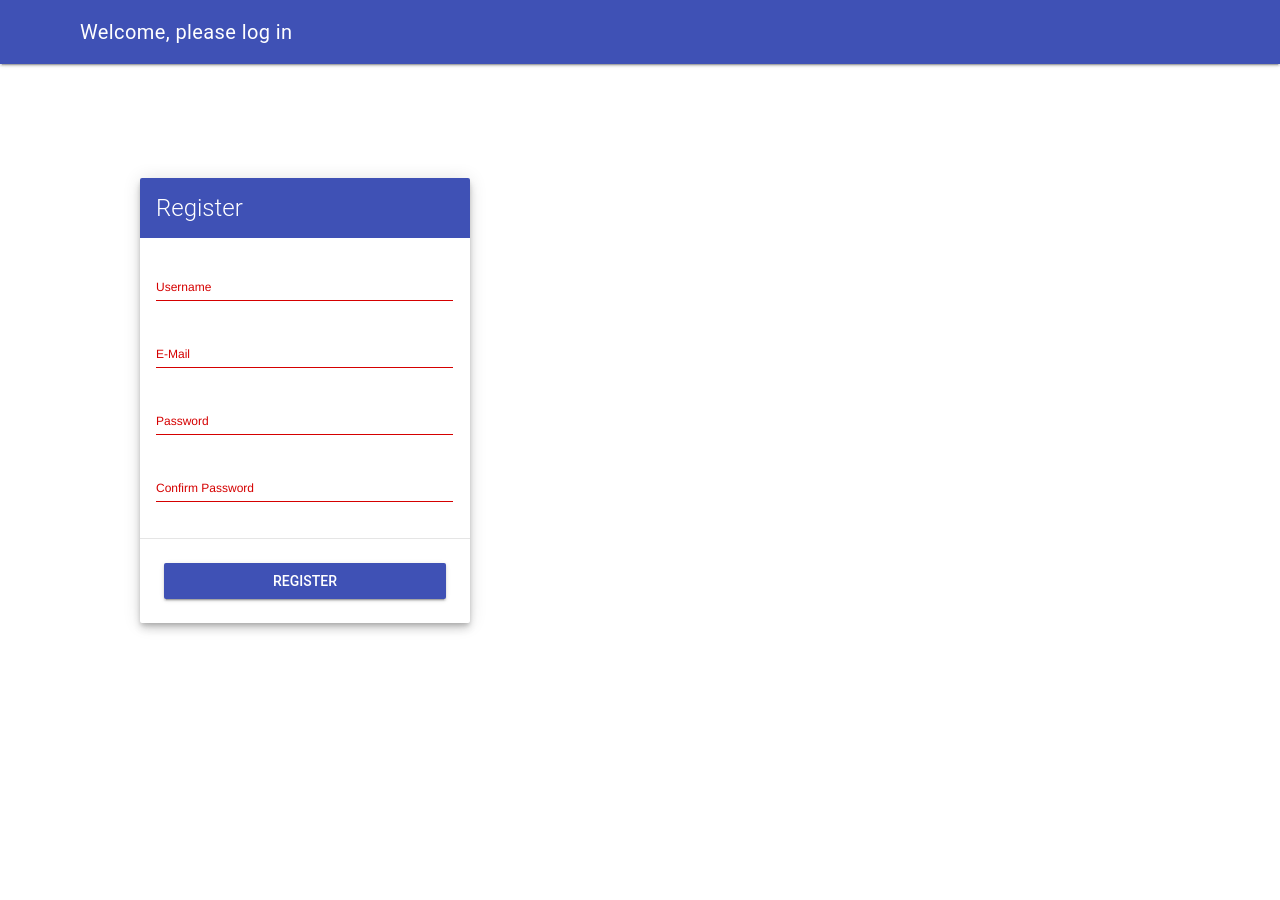
After one commit to MeffoX/chat-app-django, a Django app: page /register/ in a window 1280 px wide. The commit adds this page. Run offline with Django 5.2, Linux system fonts and the light colour scheme.

Commit message:
add register and login form

```diff
--- /dev/null
+++ b/first_django_app/chat/templates/auth/register.html
@@ -0,0 +1,74 @@
+{% extends "base.html" %}
+{% block content %}
+
+<div class="mdl-layout mdl-js-layout">
+    <section class="container">
+        <div id="cube" class="show-front">
+            <figure class="front">
+                <div class="mdl-card mdl-shadow--6dp">
+                    <div class="mdl-card__title mdl-color--primary mdl-color-text--white relative">
+                        <h2 class="mdl-card__title-text">Register</h2>
+                    </div>
+
+                    <!-- Beginn des Registrierungsformulars -->
+                    <form method="POST" action="/register/" onsubmit="return validatePassword();">
+                        {% csrf_token %}
+                        <div class="mdl-card__supporting-text">
+                            <div class="mdl-textfield mdl-js-textfield mdl-textfield--floating-label">
+                                <input class="mdl-textfield__input" type="text" name="username" id="username" required/>
+                                <label class="mdl-textfield__label" for="username">Username</label>
+                            </div>
+                            <div class="mdl-textfield mdl-js-textfield mdl-textfield--floating-label">
+                                <input class="mdl-textfield__input" type="email" name="email" id="email" required/>
+                                <label class="mdl-textfield__label" for="email">E-Mail</label>
+                            </div>
+                            <div class="mdl-textfield mdl-js-textfield mdl-textfield--floating-label" id="password_div">
+                                <input class="mdl-textfield__input" type="password" name="password" id="password" required/>
+                                <label class="mdl-textfield__label" for="password">Password</label>
+                            </div>
+                            <div class="mdl-textfield mdl-js-textfield mdl-textfield--floating-label" id="confirm_password_div">
+                                <input class="mdl-textfield__input" type="password" name="confirm_password" id="confirm_password" required/>
+                                <label class="mdl-textfield__label" for="confirm_password">Confirm Password</label>
+                                <span class="mdl-textfield__error" id="password_error">Invalid password</span>
+                            </div>
+                        </div>
+
+                        <div class="mdl-card__actions mdl-card--border">
+                            <div class="mdl-grid">
+                                <button type="submit" class="mdl-cell mdl-cell--12-col mdl-button mdl-button--raised mdl-button--colored mdl-js-button mdl-js-ripple-effect mdl-color-text--white">
+                                    Register
+                                </button>
+                            </div>
+                        </div>
+                    </form>
+                    <!-- Ende des Registrierungsformulars -->
+                </div>
+            </figure>
+        </div>
+    </section>
+</div>
+
+<script>
+function validatePassword() {
+    let password = document.getElementById("password").value;
+    let confirm_password = document.getElementById("confirm_password").value;
+    let password_div = document.getElementById("password_div");
+    let confirm_div = document.getElementById("confirm_password_div");
+    let error_message = document.getElementById("password_error");
+
+    if (password != confirm_password) {
+        password_div.classList.add("is-invalid");
+        confirm_div.classList.add("is-invalid");
+        error_message.style.display = "block";
+        return false;
+    } else {
+        password_div.classList.remove("is-invalid");
+        confirm_div.classList.remove("is-invalid");
+        error_message.style.display = "none";
+        return true;
+    }
+}
+</script>
+
+
+{% endblock %}
--- a/first_django_app/chat/views.py
+++ b/first_django_app/chat/views.py
@@ -3,7 +3,10 @@ from django.shortcuts import render
 from .models import Chat, Message
 from django.contrib.auth import authenticate, login
 from django.contrib.auth.decorators import login_required
+from django.contrib.auth.models import User
 from django.core import serializers
+from django.contrib.auth import logout
+from django.contrib import messages
 
 @login_required(login_url='/login/')
 def index(request):
@@ -18,7 +21,7 @@ def index(request):
 
 
 def login__view(request):
-    redirect = request.GET.get('next')
+    redirect = request.GET.get('next', '/chat/')
     if request.method == 'POST':
         user = authenticate(username=request.POST.get('username'), password=request.POST.get('password'))
 
@@ -28,3 +31,27 @@ def login__view(request):
         else:
             return render(request, 'auth/login.html', {'wrongPassword': True, 'redirect': redirect})
     return render(request, 'auth/login.html', {'redirect': redirect})
+
+
+def logout_view(request):
+    logout(request)
+    return HttpResponseRedirect('/')
+
+
+def register__view(request):
+    if request.method == 'POST':
+        username = request.POST.get('username')
+        email = request.POST.get('email')
+        password = request.POST.get('password')
+        if User.objects.filter(username=username).exists():
+            messages.error(request, 'Username already exists')
+            return render(request, 'auth/register.html')
+        if User.objects.filter(email=email).exists():
+            messages.error(request, 'Email already exists')
+            return render(request, 'auth/register.html')
+
+        user = User.objects.create_user(username=username, email=email, password=password)
+        login(request, user)
+        return HttpResponseRedirect('/chat/')
+
+    return render(request, 'auth/register.html')
--- a/first_django_app/first_django_app/urls.py
+++ b/first_django_app/first_django_app/urls.py
@@ -17,10 +17,13 @@ Including another URLconf
 from django.contrib import admin
 from django.urls import path
 
-from chat.views import index, login__view
+from chat.views import index, login__view, logout_view, register__view
 
 urlpatterns = [
     path('admin/', admin.site.urls),
     path('chat/', index),
+    path('', login__view),
     path('login/', login__view),
+    path('logout/', logout_view),
+    path('register/', register__view),
 ]
--- a/first_django_app/static/css/style.css
+++ b/first_django_app/static/css/style.css
@@ -1,8 +1,41 @@
 .page-content {
     padding: 100px 100px;
+}
+
+.logout {
+  right: 24px;
+  position: fixed;
 }
 
 .color-gray {
   color: rgba(0, 0, 0, 0.4);
   font-size: 10px;
 }
+
+.chat-submit {
+  background: transparent;
+  box-shadow: none;
+  border: none;
+  color: #5A5EB9;
+}
+
+.my-message {
+  text-align: right;
+  background-color: aquamarine;
+}
+
+.other-message {
+  text-align: left;
+  background-color: bisque;
+}
+
+
+/* AUTHENTIFICATION */
+
+.is-invalid .mdl-textfield__input {
+  border-bottom: 1px solid #d50000 !important;
+}
+.mdl-textfield__error {
+  display: none;
+  color: #d50000;
+}
--- /dev/null
+++ b/first_django_app/static/js/script.js
@@ -0,0 +1,35 @@
+async function sendMessage() {
+    let fd = new FormData();
+    let token = getCSRFToken();
+    let messageText = document.getElementById('messageField').value;
+
+    let messageClass = userName === "{{ request.user.first_name }}" ? "my-message" : "other-message";
+
+    messageContainer.innerHTML += `
+      <div class="${messageClass}"><b>${userName}:</b> ${messageText}</div>
+    `;
+
+    document.getElementById('messageField').value = '';
+
+    fd.append('textmessage', messageText);
+    fd.append('csrfmiddlewaretoken', token);
+
+    try {
+      let response = await fetch('/chat/', {
+        method: 'POST',
+        body: fd
+      });
+      let json = await response.json();
+      console.log('JSON is', json);
+    } catch(e) {
+      console.error('Error', e);
+    }
+  }
+
+function getCSRFToken() {
+    return document.querySelector('input[name="csrfmiddlewaretoken"]').value;
+}
+
+function logoutUser() {
+    window.location.href = '/logout/';
+}
--- a/first_django_app/templates/base.html
+++ b/first_django_app/templates/base.html
@@ -1,15 +1,14 @@
 <!DOCTYPE html>
 <html lang="en">
 <head>
+  {% load static %}
     <meta charset="UTF-8">
     <meta name="viewport" content="width=device-width, initial-scale=1.0">
     <title>Chatroom</title>
     <link rel="stylesheet" href="https://fonts.googleapis.com/icon?family=Material+Icons">
     <link rel="stylesheet" href="https://code.getmdl.io/1.3.0/material.indigo-pink.min.css">
-    {% load static %}
-
     <link rel="stylesheet" href="{% static 'css/style.css' %}">
-
+    <script src="{% static 'js/script.js' %}"></script>
     <script defer src="https://code.getmdl.io/1.3.0/material.min.js"></script>
 
 
@@ -23,23 +22,17 @@
         <!-- Title -->
         <span class="mdl-layout-title">
           {% if request.user.is_authenticated %}
-          Welcome {{ request.user.first_name }}</span>
+          Welcome {{ request.user.username }}</span>
+          <span class="material-icons logout" onclick="logoutUser()">logout</span>
           {% else %}
           Welcome, please log in
           {% endif %}
         <!-- Add spacer, to align navigation to the right -->
         <div class="mdl-layout-spacer"></div>
-        <!-- Navigation. We hide it in small screens. -->
-        <nav class="mdl-navigation mdl-layout--large-screen-only">
-          <a class="mdl-navigation__link" href="">Link</a>
-          <a class="mdl-navigation__link" href="">Link</a>
-          <a class="mdl-navigation__link" href="">Link</a>
-          <a class="mdl-navigation__link" href="">Link</a>
-        </nav>
       </div>
     </header>
     <div class="mdl-layout__drawer">
-      <span class="mdl-layout-title">Chatroom</span>
+      <span class="mdl-layout-title">Chatrooms</span>
       <nav class="mdl-navigation">
         <a class="mdl-navigation__link" href="">Link</a>
         <a class="mdl-navigation__link" href="">Link</a>
```
Also changed, not shown: first_django_app/chat/templates/auth/login.html (+48 -9 lines), first_django_app/chat/templates/chat/index.html (+10 -35 lines).
